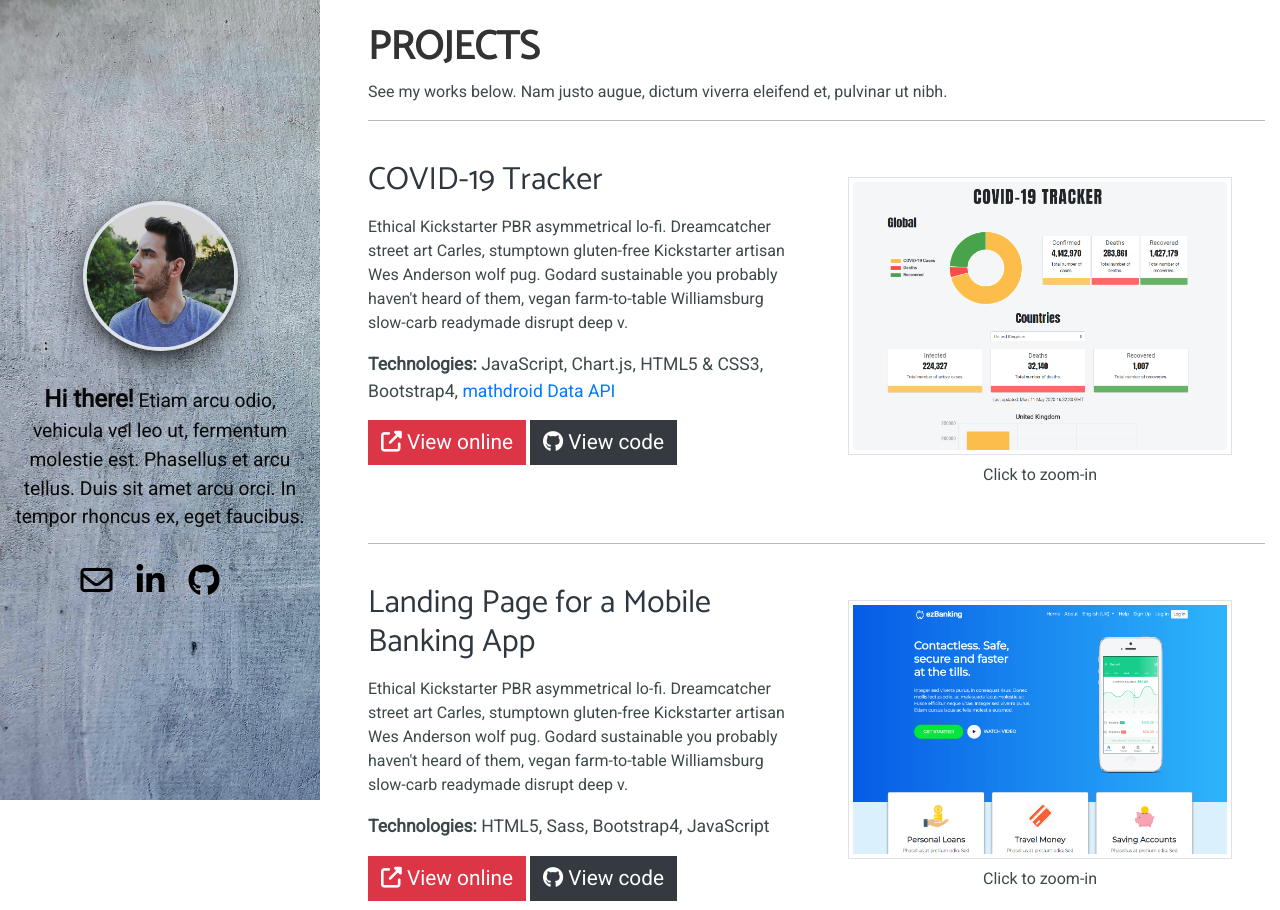
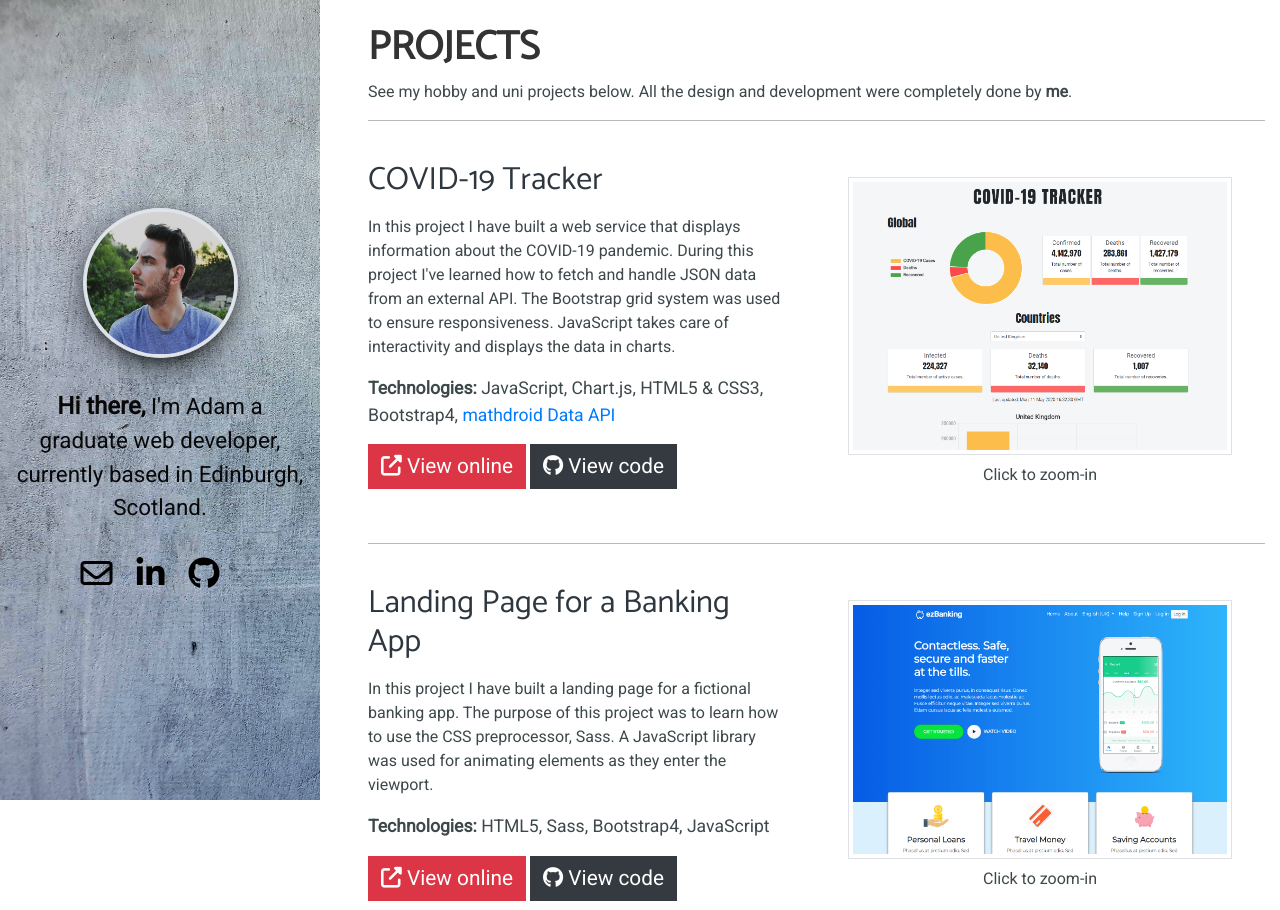
Before and after one commit to bertusrocky/portfolio, a plain HTML site: page index.html in a window 1280 px wide. Shown: the top 910 px of the page. Drawn offline with nearby package versions, Linux system fonts and the light colour scheme.

Commit message:
ready for live

```diff
--- a/css/style.css
+++ b/css/style.css
@@ -51,9 +51,10 @@ hr{
   padding-left: 0px;
   padding-right: 0px;
   margin-top: 30px;
-  font-size: 1.2rem;
+  font-size: 1.4rem;
   font-family: 'Montserrat' sans-serif;
   color: #080808;
+  font-weight: 500;
 }
 
 .hi{
--- a/index.html
+++ b/index.html
@@ -25,7 +25,7 @@
     <div class="row">
         <div class="col-md-3 col-12 bg-dark py-3 text-white d-flex flex-column align-items-center justify-content-center text-center" id="left">
             <img src="img/me.png" class="img-fluid rounded-circle img-thumbnail zIndex portrait" style="height: 150px; width: 155px;" alt="">
-            <p id="welcomeText" class="zIndex"><strong class="hi mt-3">Hi there!</strong> Etiam arcu odio, vehicula vel leo ut, fermentum molestie est. Phasellus et arcu tellus. Duis sit amet arcu orci. In tempor rhoncus ex, eget faucibus.</p>
+            <p id="welcomeText" class="zIndex"><strong class="hi mt-3">Hi there,</strong> <span>I'm Adam a graduate web developer, currently based in Edinburgh, Scotland.</span></p>
             <div class="social zIndex mt-3">
               <a href="mailto:adambertus89@gmail.com?subject=Hello%20there" target="_top"><i class="far fa-envelope fa-2x	"></i></a>
               <a href="https://www.linkedin.com/in/adambertus/" target="_blank"><i class="fab fa-linkedin-in fa-2x"></i></a>
@@ -39,7 +39,7 @@
           <div class="row">
             <div class="col-12 pl-5 mt-4">
               <h1>Projects</h1>
-              <p>See my works below. Nam justo augue, dictum viverra eleifend et, pulvinar ut nibh.</p>
+              <p>See my hobby and uni projects below. All the design and development were completely done by <strong>me</strong>.</p>
               <hr>
             </div>
           </div>
@@ -48,7 +48,7 @@
           <div class="row mt-4">
             <div class="col-md-6 pl-5">
               <h2 class="pb-2">COVID-19 Tracker</h2>
-              <p>Ethical Kickstarter PBR asymmetrical lo-fi. Dreamcatcher street art Carles, stumptown gluten-free Kickstarter artisan Wes Anderson wolf pug. Godard sustainable you probably haven't heard of them, vegan farm-to-table Williamsburg slow-carb readymade disrupt deep v.</p>
+              <p>In this project I have built a web service that displays information about the COVID-19 pandemic. During this project I've learned how to fetch and handle JSON data from an external API. The Bootstrap grid system was used to ensure responsiveness. JavaScript takes care of interactivity and displays the data in charts. </p>
              <p class="tech"><strong>Technologies: </strong>JavaScript, Chart.js, HTML5 & CSS3, Bootstrap4, <a href="https://github.com/mathdroid/covid-19-api" target="_blank">mathdroid Data API</a></p>
              <a href="https://bertusrocky.github.io/coronatracker/" target="_blank" class="btn btn-danger"><i class="fas fa-external-link-alt"></i> View online</a>
              <a href="https://github.com/bertusrocky/coronatracker" target="_blank" class="btn btn-dark"><i class="fab fa-github"></i> View code</a>
@@ -71,8 +71,8 @@
         <!-- SECOND PROJECT ROW -->
         <div class="row mt-4">
           <div class="col-md-6 pl-5">
-            <h2 class="pb-2">Landing Page for a Mobile Banking App</h2>
-            <p>Ethical Kickstarter PBR asymmetrical lo-fi. Dreamcatcher street art Carles, stumptown gluten-free Kickstarter artisan Wes Anderson wolf pug. Godard sustainable you probably haven't heard of them, vegan farm-to-table Williamsburg slow-carb readymade disrupt deep v.</p>
+            <h2 class="pb-2">Landing Page for a Banking App</h2>
+            <p>In this project I have built a landing page for a fictional banking app. The purpose of this project was to learn how to use the CSS preprocessor, Sass. A JavaScript library was used for animating elements as they enter the viewport.</p>
            <p class="tech"><strong>Technologies: </strong>HTML5, Sass, Bootstrap4, JavaScript</p>
            <a href="https://bertusrocky.github.io/bank_landingpage/" target="_blank" class="btn btn-danger"><i class="fas fa-external-link-alt"></i> View online</a>
            <a href="https://github.com/bertusrocky/bank_landingpage" target="_blank" class="btn btn-dark"><i class="fab fa-github"></i> View code</a>
@@ -96,7 +96,7 @@
       <div class="row mt-4">
         <div class="col-md-6 pl-5">
           <h2 class="pb-2">University Library Book Recommendation Service</h2>
-          <p>Ethical Kickstarter PBR asymmetrical lo-fi. Dreamcatcher street art Carles, stumptown gluten-free Kickstarter artisan Wes Anderson wolf pug. Godard sustainable you probably haven't heard of them, vegan farm-to-table Williamsburg slow-carb readymade disrupt deep v.</p>
+          <p>This web app was made for the Advanced web technologies module at Napier University. From this project I've learned how to connect the front-end to the back-end. Logged in users can send recommendations to the library for future book purchases. I received a first class grade for this work.</p>
          <p class="tech"><strong>Technologies: </strong>Python & Flask, Jinja2, SQLite3, Bootstrap4</p>
          <a href="https://github.com/bertusrocky/uni_coursework" target="_blank" class="btn btn-dark"><i class="fab fa-github"></i> View code</a>
       </div>
@@ -119,7 +119,7 @@
     <div class="row mt-4">
       <div class="col-md-6 pl-5">
         <h2 class="pb-2">My Dynamic Homepage</h2>
-        <p>Ethical Kickstarter PBR asymmetrical lo-fi. Dreamcatcher street art Carles, stumptown gluten-free Kickstarter artisan Wes Anderson wolf pug. Godard sustainable you probably haven't heard of them, vegan farm-to-table Williamsburg slow-carb readymade disrupt deep v.</p>
+        <p>A homepage that I created for myself. All the data is updated dynamically using JavaScript. The weather information comes from an external API. I used the Google Chrome extension <a href="https://momentumdash.com/" target="_blank">Momentum</a> as a reference to create the user interface.</p>
        <p class="tech"><strong>Technologies: </strong>JavaScript, HTML5 & CSS3, <a href="https://www.weatherbit.io/api" target="_blank">Weatherbit API</a></p>
        <a href="https://bertusrocky.github.io/my_home_page/" target="_blank" class="btn btn-danger"><i class="fas fa-external-link-alt"></i> View online</a>
        <a href="https://github.com/bertusrocky/my_home_page" target="_blank" class="btn btn-dark"><i class="fab fa-github"></i> View code</a>
```
Also changed, not shown: img/full/homepage.png.
